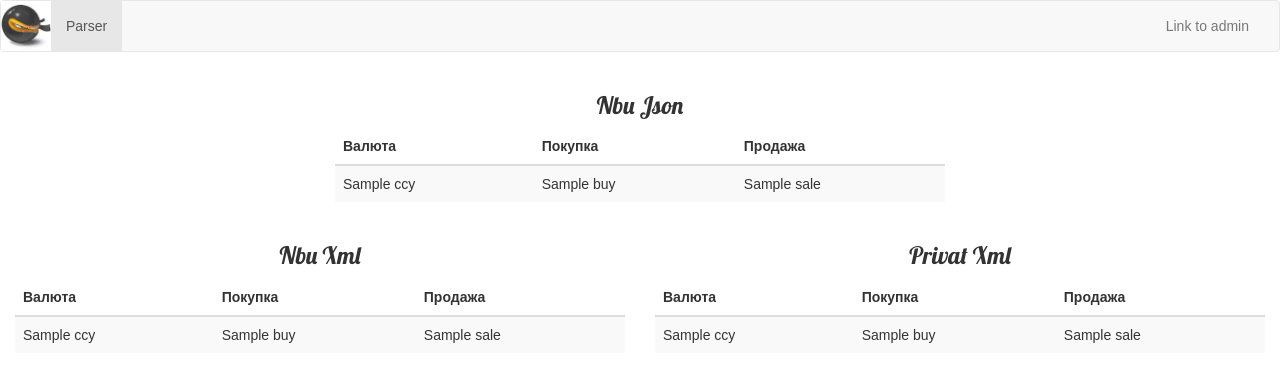
After one commit to olegpy/articles_parser, a Django app: template templates/parser.html in a window 1280 px wide. The commit adds this page. Shown: the top 382 px of the page. Run offline with Django 3.2, Linux system fonts and the light colour scheme; the template is opened without the code that fills it: most values are stand-ins (such as "Sample title", 1, 10 or a date in 2020); some libraries are stand-ins or nearby versions.

Commit message:
add parses valuta

```diff
--- a/app_article/urls.py
+++ b/app_article/urls.py
@@ -1,7 +1,10 @@
 from django.conf.urls import include, url
 from django.contrib import admin
 
+from .views import parser
+
 urlpatterns = [
     url(r'^', include('articles.urls'), name='articles'),
+    url(r'^parser/$', parser, name='parser'),
     url(r'^admin/', include(admin.site.urls)),
 ]
--- a/articles/views.py
+++ b/articles/views.py
@@ -25,5 +25,3 @@ class PostDetailView(DetailView):
         context = super(PostDetailView, self).get_context_data(**kwargs)
         context['page_title'] = "Article detail"
         return context
-
-# Create your views here.
--- /dev/null
+++ b/export.xml
@@ -0,0 +1 @@
+<?xml version="1.0" encoding="UTF-8" standalone="yes"?><exchangerates><row><exchangerate ccy="EUR" base_ccy="UAH" buy="28.40000" sale="28.80000"/></row><row><exchangerate ccy="RUR" base_ccy="UAH" buy="0.38000" sale="0.39500"/></row><row><exchangerate ccy="USD" base_ccy="UAH" buy="25.20000" sale="25.50000"/></row><row><exchangerate ccy="BTC" base_ccy="USD" buy="425.3407" sale="470.1134"/></row></exchangerates>
--- /dev/null
+++ b/export_nbu.xml
@@ -0,0 +1 @@
+<?xml version="1.0" encoding="UTF-8" standalone="yes"?><exchangerates><row><exchangerate ccy="EUR" base_ccy="UAH" buy="28.91559" sale="28.86054"/></row><row><exchangerate ccy="RUR" base_ccy="UAH" buy="0.38481" sale="0.38758"/></row><row><exchangerate ccy="USD" base_ccy="UAH" buy="25.41137" sale="25.44348"/></row><row><exchangerate ccy="BTC" base_ccy="USD" buy="426.1757" sale="471.0363"/></row></exchangerates>
--- /dev/null
+++ b/export_priv.xml
@@ -0,0 +1 @@
+<?xml version="1.0" encoding="UTF-8" standalone="yes"?><exchangerates><row><exchangerate ccy="EUR" base_ccy="UAH" buy="28.40000" sale="28.80000"/></row><row><exchangerate ccy="RUR" base_ccy="UAH" buy="0.38000" sale="0.39500"/></row><row><exchangerate ccy="USD" base_ccy="UAH" buy="25.20000" sale="25.50000"/></row><row><exchangerate ccy="BTC" base_ccy="USD" buy="425.8204" sale="470.6436"/></row></exchangerates>
--- a/templates/base.html
+++ b/templates/base.html
@@ -37,7 +37,7 @@
             <!-- Collect the nav links, forms, and other content for toggling -->
             <div class="collapse navbar-collapse" id="bs-example-navbar-collapse-1">
                 <ul class="nav navbar-nav">
-                   <li class="{% block nav_class_index %}{% endblock nav_class_index %}"><a href>Parser</a></li>
+                   <li class="{% block nav_class_index %}{% endblock nav_class_index %}"><a href="{% url 'parser' %}">Parser</a></li>
                 </ul>
                 <ul class="nav navbar-nav navbar-right">
                     <li><a href="{% url 'admin:index' %}">Link to admin</a></li>
--- /dev/null
+++ b/templates/parser.html
@@ -0,0 +1,77 @@
+{% extends "base.html" %}
+
+
+{% load staticfiles %}
+
+
+{% block title %}index{% endblock %}
+
+
+{% block nav_class_index %}active{% endblock nav_class_index %}
+
+
+{% block content %}
+<div class="col-md-offset-3 col-md-6">
+    <h3 class="text-center">Nbu Json</h3>
+    <table class="table table-striped table-hover list_student">
+        <thead>
+            <tr>
+                <th>Валюта</th>
+                <th>Покупка</th>
+                <th>Продажа</th>
+            </tr>
+        </thead>
+        <tbody>
+            {% for obj in data_privat %}
+            <tr>
+                <td>{{ obj.ccy }}</td>
+                <td>{{ obj.buy }}</td>
+                <td>{{ obj.sale }}</td>
+            </tr>
+            {% endfor %}
+        </tbody>
+    </table>
+</div>
+<div class="col-md-6">
+    <h3 class="text-center">Nbu Xml</h3>
+    <table class="table table-striped table-hover list_student">
+        <thead>
+            <tr>
+                <th>Валюта</th>
+                <th>Покупка</th>
+                <th>Продажа</th>
+            </tr>
+        </thead>
+        <tbody>
+            {% for obj in export_nbu_xml %}
+            <tr>
+                <td>{{ obj.ccy }}</td>
+                <td>{{ obj.buy }}</td>
+                <td>{{ obj.sale }}</td>
+            </tr>
+            {% endfor %}
+        </tbody>
+    </table>
+</div>
+<div class="col-md-6">
+    <h3 class="text-center">Privat Xml</h3>
+    <table class="table table-striped table-hover list_student">
+        <thead>
+            <tr>
+                <th>Валюта</th>
+                <th>Покупка</th>
+                <th>Продажа</th>
+            </tr>
+        </thead>
+        <tbody>
+            {% for obj in export_privat_xml %}
+            <tr>
+                <td>{{ obj.ccy }}</td>
+                <td>{{ obj.buy }}</td>
+                <td>{{ obj.sale }}</td>
+            </tr>
+            {% endfor %}
+        </tbody>
+    </table>
+</div>
+{% endblock %}
```
Also changed, not shown: app_article/views.py (+41 -0 lines), articles/migrations/0001_initial.py, articles/migrations/0002_auto_20160417_2211.py (deleted), db.sqlite3, 4 other files.
